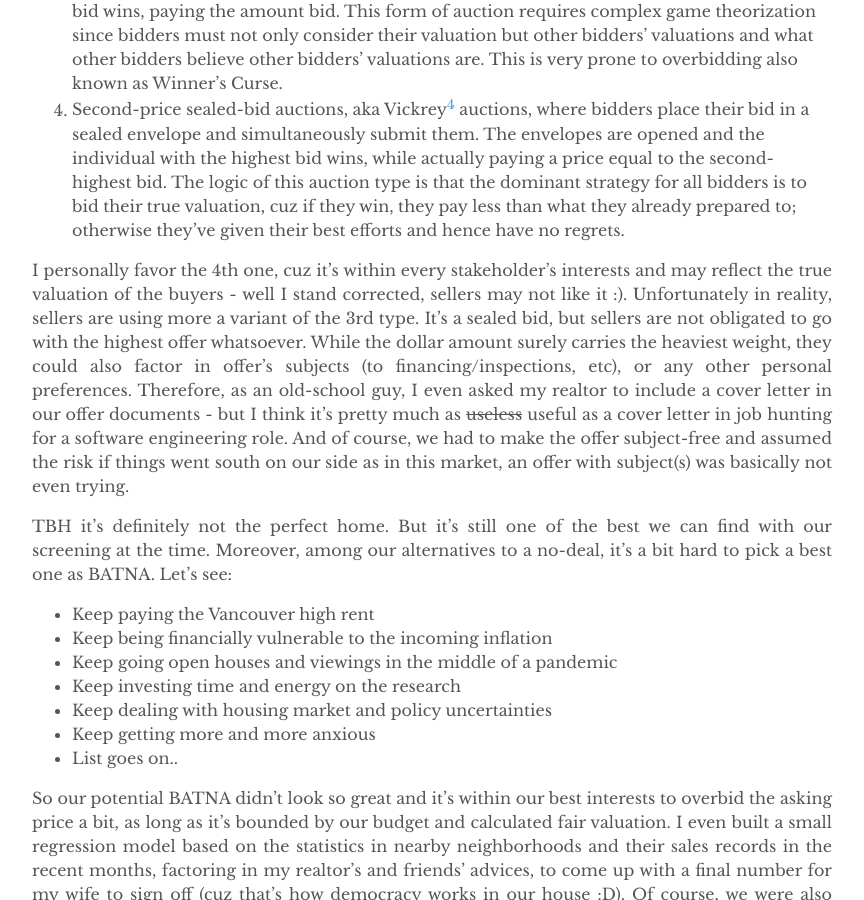
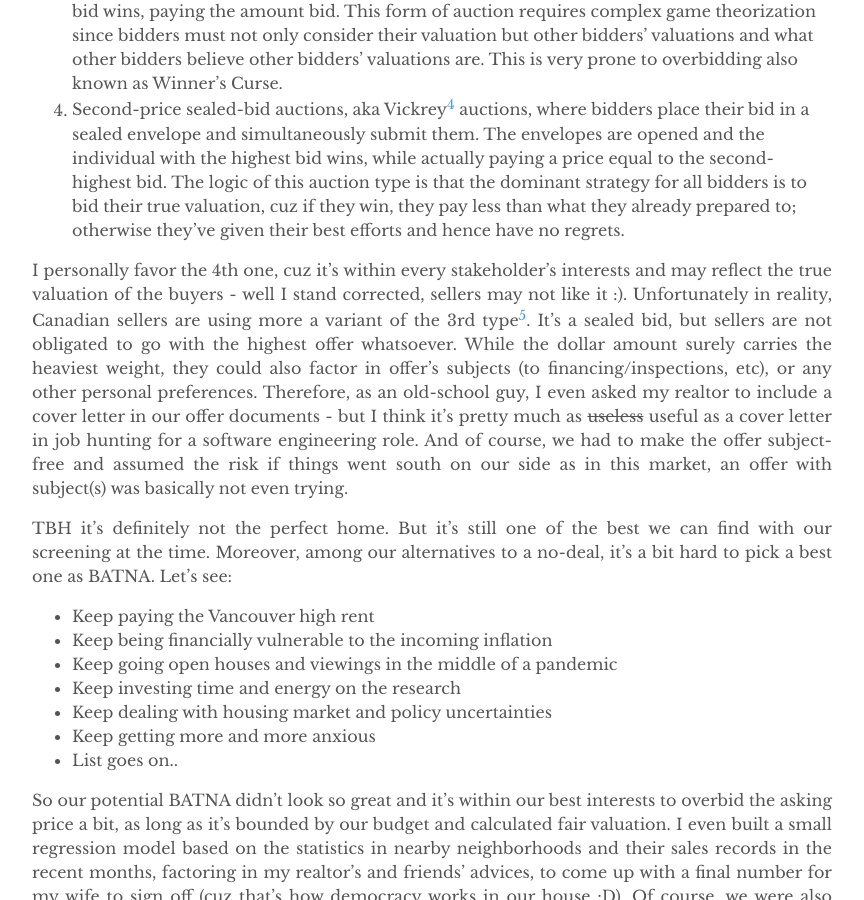
Before and after one commit to yuexiaofeng/yuexiaofeng.github.io, a Jekyll site: the page built from _posts/2021-08-29-batna.md, in a window 1280 px wide and 900 px high, scrolled down 4547 px. Shown: the whole window, without its empty margins (208-1072 px from the left). Built offline with Jekyll 4.4.1, drawn with Linux system fonts in a browser that asks for light colours; some of the changed text lies outside the part shown.

Commit message:
Added quote for ban on blind bidding

```diff
--- a/_posts/2021-08-29-batna.md
+++ b/_posts/2021-08-29-batna.md
@@ -60,7 +60,7 @@
 3. First-price sealed-bid auction in which bidders place their bid in a sealed envelope and simultaneously submit them. The envelopes are opened and the individual with the highest bid wins, paying the amount bid. This form of auction requires complex game theorization since bidders must not only consider their valuation but other bidders' valuations and what other bidders believe other bidders' valuations are. This is very prone to overbidding also known as Winner's Curse.
 4. Second-price sealed-bid auctions, aka Vickrey[^fn4] auctions, where bidders place their bid in a sealed envelope and simultaneously submit them. The envelopes are opened and the individual with the highest bid wins, while actually paying a price equal to the second-highest bid. The logic of this auction type is that the dominant strategy for all bidders is to bid their true valuation, cuz if they win, they pay less than what they already prepared to; otherwise they've given their best efforts and hence have no regrets.
 
-I personally favor the 4th one, cuz it's within every stakeholder's interests and may reflect the true valuation of the buyers - well I stand corrected, sellers may not like it :). Unfortunately in reality, sellers are using more a variant of the 3rd type. It's a sealed bid, but sellers are not obligated to go with the highest offer whatsoever. While the dollar amount surely carries the heaviest weight, they could also factor in offer's subjects (to financing/inspections, etc), or any other personal preferences. Therefore, as an old-school guy, I even asked my realtor to include a cover letter in our offer documents - but I think it's pretty much as ~~useless~~ useful as a cover letter in job hunting for a software engineering role. And of course, we had to make the offer subject-free and assumed the risk if things went south on our side as in this market, an offer with subject(s) was basically not even trying.
+I personally favor the 4th one, cuz it's within every stakeholder's interests and may reflect the true valuation of the buyers - well I stand corrected, sellers may not like it :). Unfortunately in reality, Canadian sellers are using more a variant of the 3rd type[^fn5]. It's a sealed bid, but sellers are not obligated to go with the highest offer whatsoever. While the dollar amount surely carries the heaviest weight, they could also factor in offer's subjects (to financing/inspections, etc), or any other personal preferences. Therefore, as an old-school guy, I even asked my realtor to include a cover letter in our offer documents - but I think it's pretty much as ~~useless~~ useful as a cover letter in job hunting for a software engineering role. And of course, we had to make the offer subject-free and assumed the risk if things went south on our side as in this market, an offer with subject(s) was basically not even trying.
 
 TBH it's definitely not the perfect home. But it's still one of the best we can find with our screening at the time. Moreover, among our alternatives to a no-deal, it's a bit hard to pick a best one as BATNA. Let's see:
 
@@ -99,3 +99,4 @@
 [^fn2]: *1587, a Year of No Significance*, by Ray Huang, is a great book and one of my favorite history readings. I'd recommend you to check it out if you haven't.
 [^fn3]: A [crash course](https://en.wikipedia.org/wiki/Auction_theory) on Auction Theory by Wikipedia.
 [^fn4]: William Spencer Vickrey was a Canadian-American professor of economics, who won a Nobel Prize in Economic Sciences for his pioneering work. He was the first scholar to study second-price valuation auctions, but their use goes back in history with some evidence suggesting that Goethe sold his manuscripts to a publisher using the second-price auction format.
+[^fn5]: Canadian politicians were proposing a [ban](https://financialpost.com/news/election-2021/trudeau-housing-plan-foreign-homebuyers-blind-bidding-ban-reelected) on the blind bidding as of Aug 2021.
```
